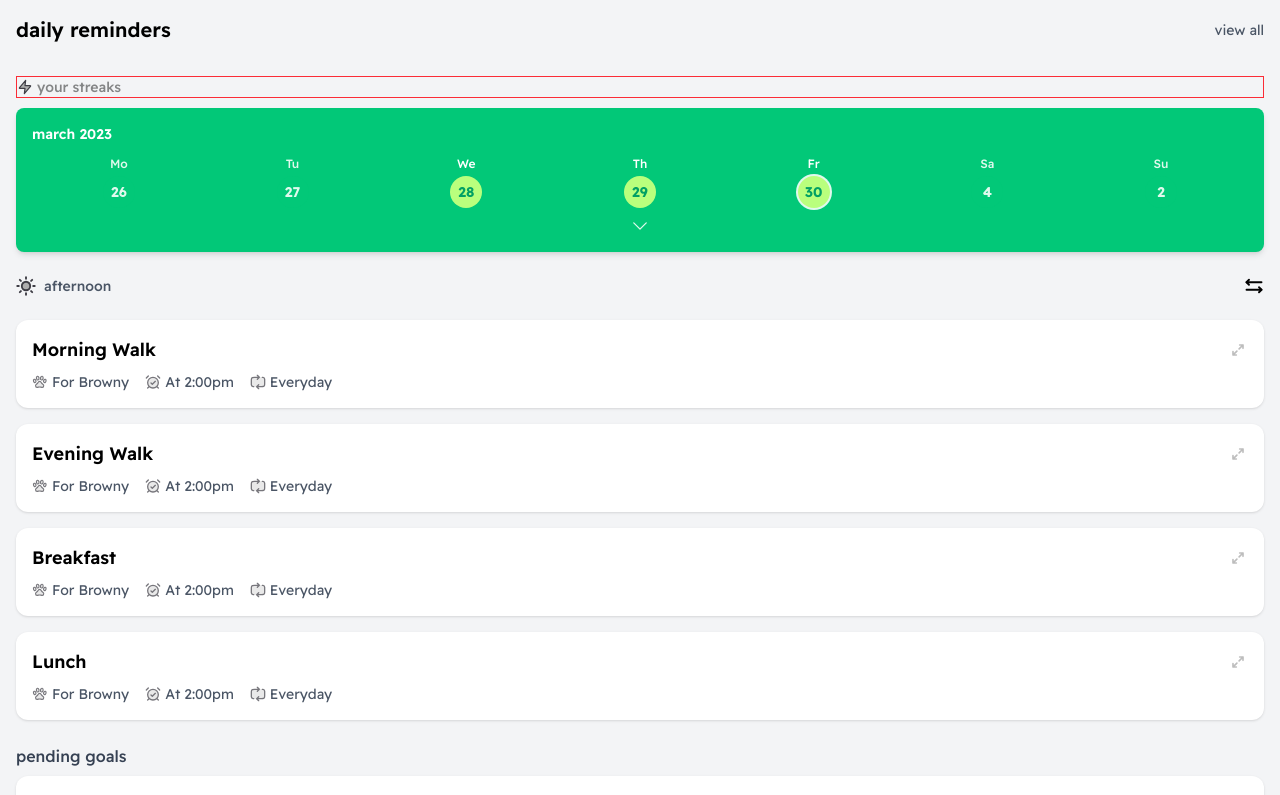
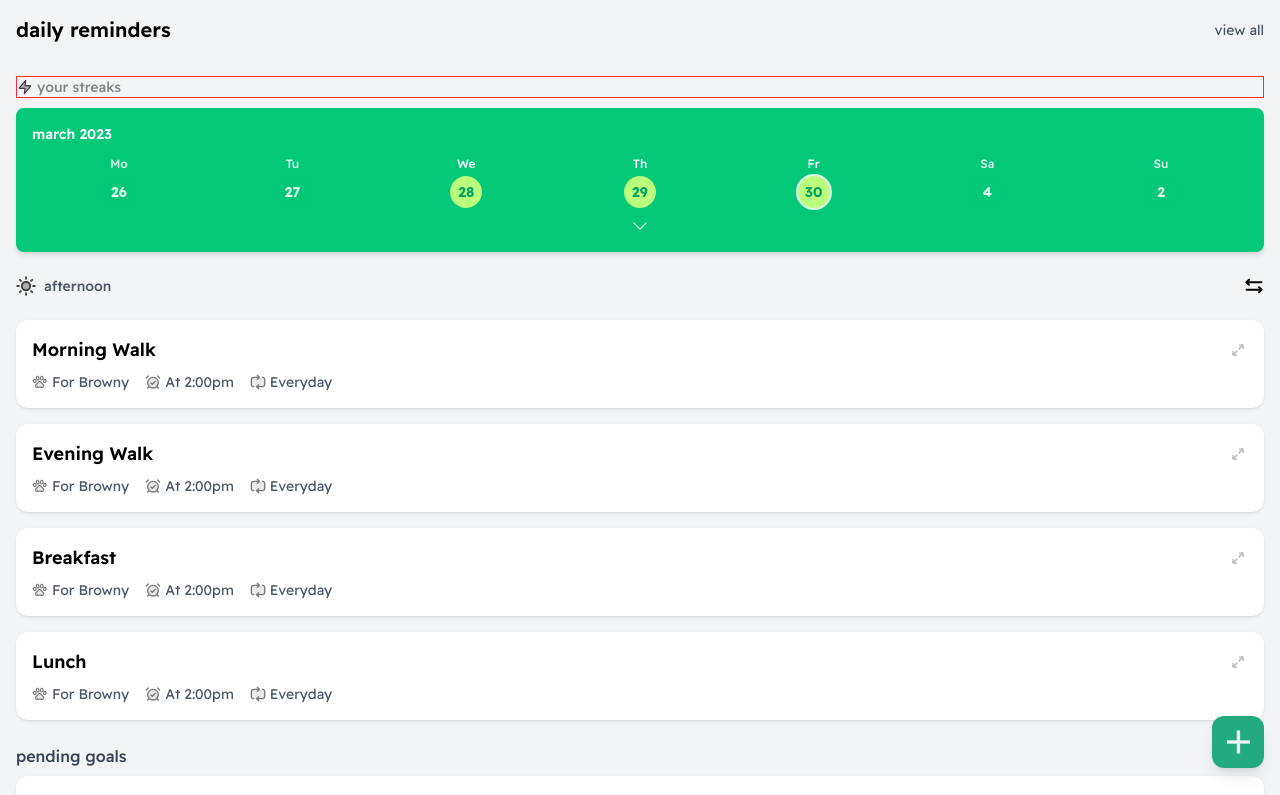
Before and after one commit to RaviPratihast/Wooftrack, a React (Vite) app: page / in a window 1280 px wide. Shown: the top 795 px of the page. Built offline with nearby package versions, Linux system fonts and the light colour scheme.

Commit message:
Add new addIcon SVG and update App component to include an 'Add goal' button with the new icon for improved user interaction.

```diff
--- a/src/App.jsx
+++ b/src/App.jsx
@@ -10,7 +10,7 @@ const App = () => {
   return (
     <div className="bg-[#f3f4f6]">
       <Header />
-      <main className="p-4">
+      <main className="p-4 pb-20">
         <div className="flex items-center text-sm font-medium text-[#848586] mb-[10px] border border-red-500">
           <img src="/zap.svg" alt="Streak icon" className="h-4 w-4 mr-1" />
           your streaks
@@ -59,6 +59,15 @@ const App = () => {
         </div>
 
         <GoalItem title="morning walk" />
+
+        <div className="fixed bottom-8 right-4 z-10">
+          <button
+            className="bg-[#24aa7f] text-white p-3.5 rounded-xl shadow-lg focus:outline-none focus:ring-2 focus:ring-offset-2 focus:ring-[#02C878]"
+            aria-label="Add new goal"
+          >
+            <img src="/addIcon.svg" alt="Add goal" className="h-6 w-6" />
+          </button>
+        </div>
       </main>
       <BottomNav />
     </div>
```
Also changed, not shown: public/addIcon.svg (added).
